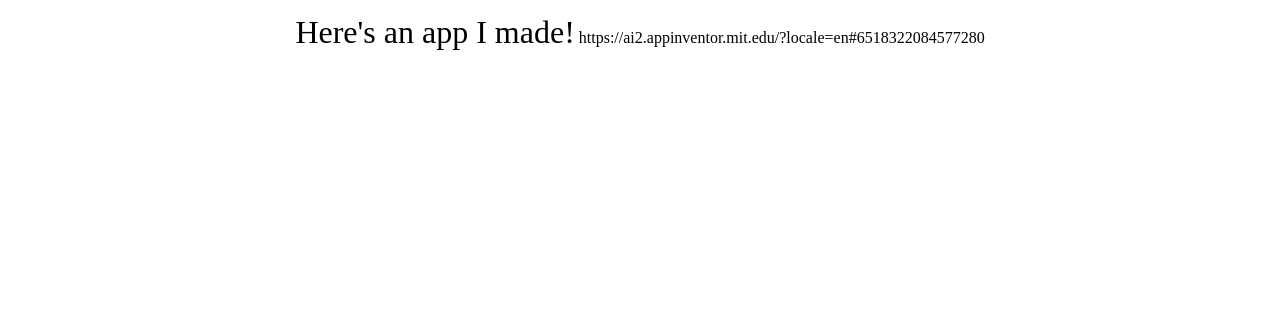
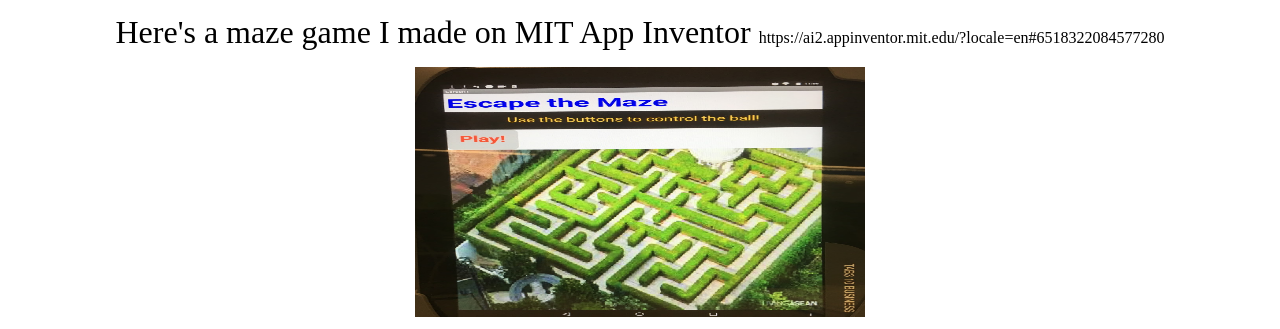
Before and after one commit to neel-iyer/name-it, a plain HTML site: page workspace/portfolio.html in a window 1280 px wide. Shown: the part 1130-1459 px from the top of the page. Before the commit the page ends 1197 px from the top, so only its background shows below. Drawn offline with Linux system fonts and the light colour scheme.

Commit message:
Add files via upload

```diff
--- a/workspace/portfolio.html
+++ b/workspace/portfolio.html
@@ -57,16 +57,18 @@
 
 <body>
 <center>
-	<p><font size="6" >Here's an app I made!</font>
+	<p><font size="6" >Here's a maze game I made on MIT App Inventor </font>
 
 	https://ai2.appinventor.mit.edu/?locale=en#6518322084577280
 
+
+
 	</p>
+
+	<img src="images/mazegame.jpg" height="250" width="450">
 
 </center>
 
 
 
-
-
 </body>
```
Also changed, not shown: workspace/images/mazegame.jpg (added).
